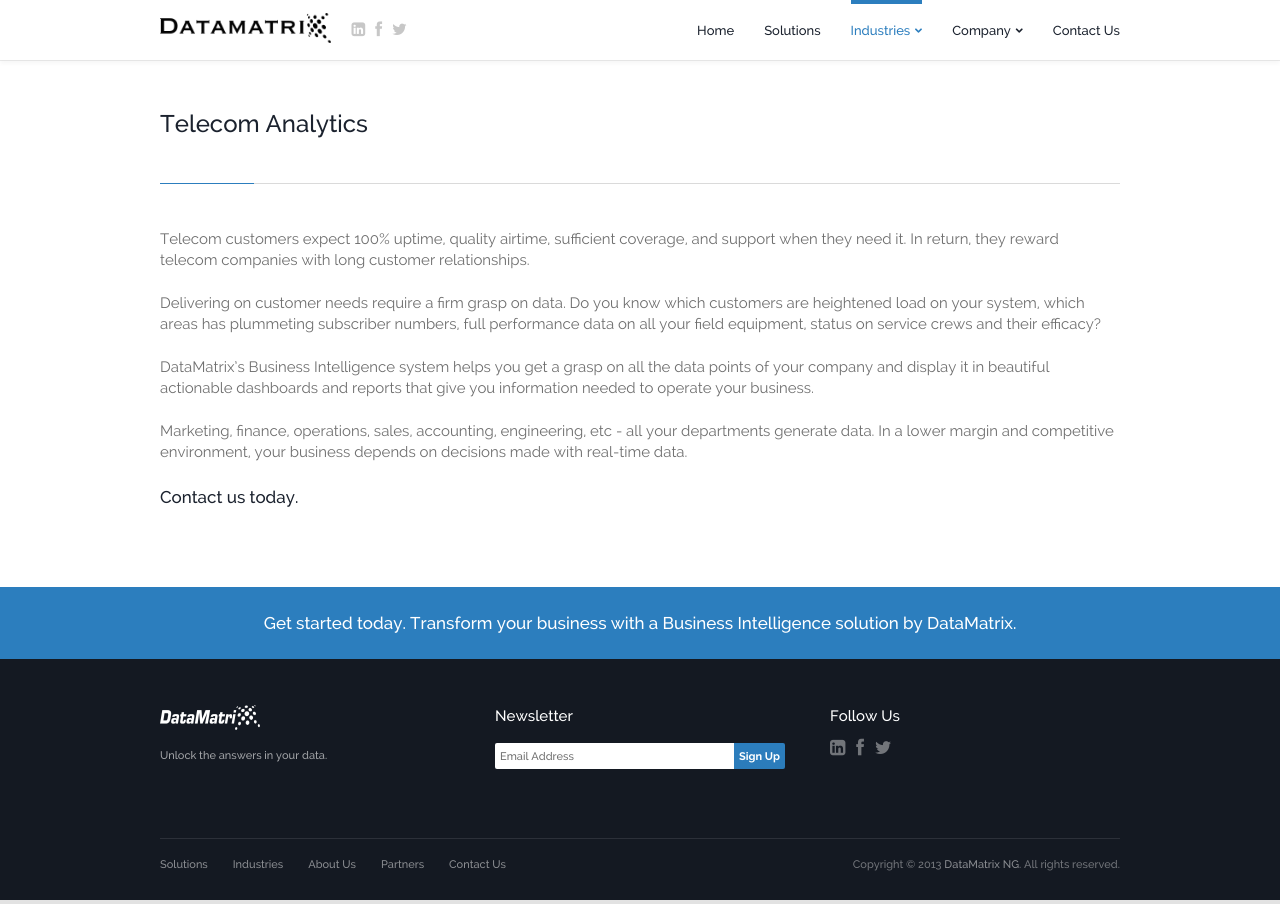
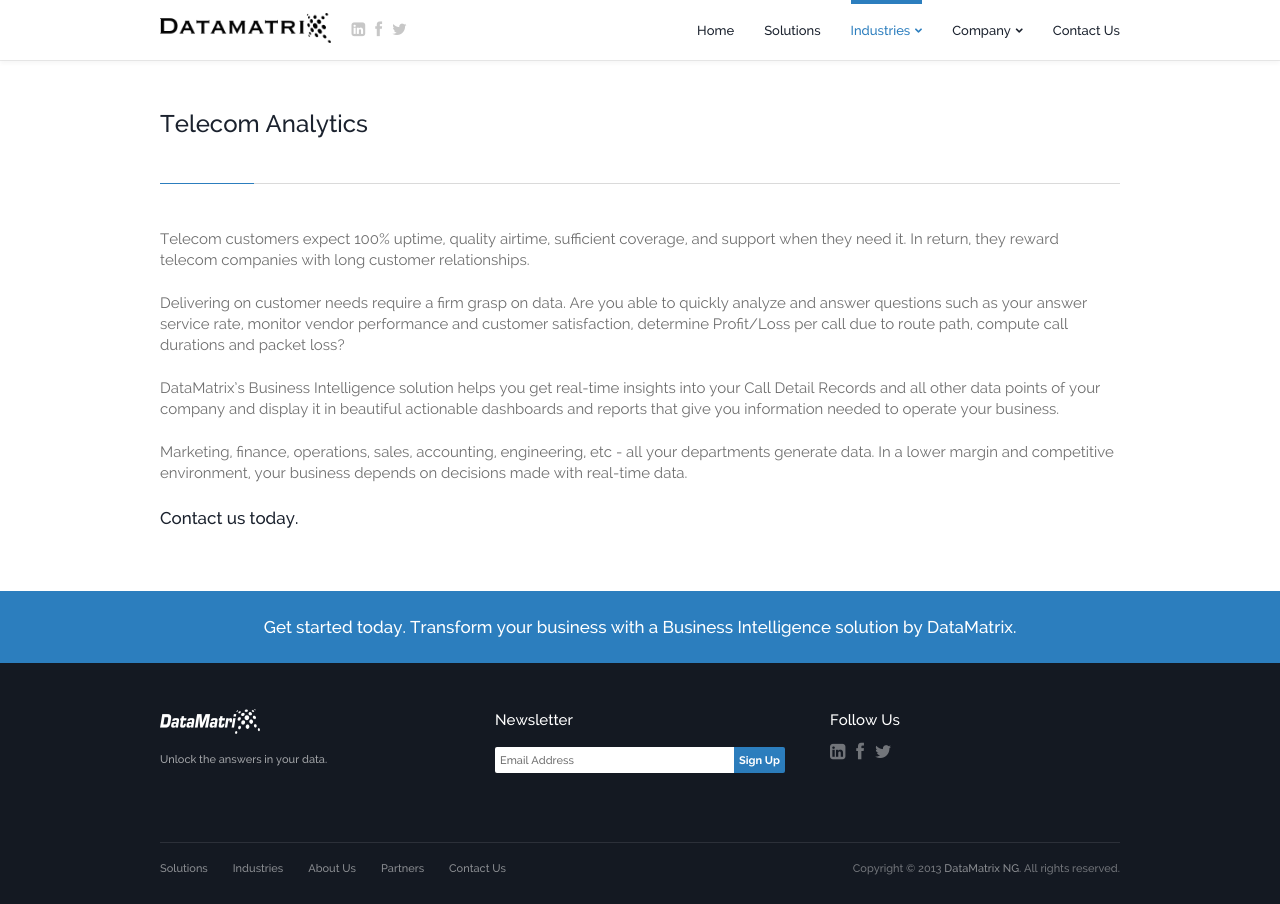
Before and after one commit to dtmtx/dtmtx.github.io, a Jekyll site: the page built from telecom.html, in a window 1280 px wide. Built offline with Jekyll 4.4.1, drawn with Linux system fonts in a browser that asks for light colours; Markdown is read by kramdown in place of the engine named in the settings.

Commit message:
content update

```diff
--- a/retail.html
+++ b/retail.html
@@ -20,7 +20,7 @@
 					<p>Ask yourself this. How many opportunities are you passing up by ignoring the details of your retail operation? Was the last uptick in sales due to your expensive promotion plan or was it due to seasonal demand? Which products typically sell out and when? What are the purchasing trends of your customers?</P>
 
 					<p>Having ready answers to questions like these prevent loss of potential profits. Data-driven retail outlets make better decisions, know their customers better, and consequently have happier and more loyal customers.
-					Without a substantial investment, DataMatrix can capture all the data points generated by your retail shop and use it to create beautiful and insightful dashboards and reports. Stop guessing about what things impact your business. Find that new product opportunities your customers are whispering about. Discover that profit-draining product your customers grumble about. Find the loopholes that might promote shrinkage and loss of inventory.</P>
+					Without a substantial investment, DataMatrix can capture all the data points generated by your retail business and use it to create beautiful and insightful dashboards and reports. Stop guessing about what things impact your business. Find that new product opportunities your customers are whispering about. Discover that profit-draining product your customers grumble about. Find the loopholes that might promote shrinkage and loss of inventory.</P>
 
 					<p>Data Matrix can help you utilize your data to streamline your operation. We can load all your information into our DataMart and provide you with comprehensive and actionable insights into your operation. With DataMatrix you can better strategize your marketing and sales efforts, make regulatory reporting a cinch, and smooth out volatility in key areas.</P>
 
--- a/telecom.html
+++ b/telecom.html
@@ -20,9 +20,11 @@
 
 					<p>Telecom customers expect 100% uptime, quality airtime, sufficient coverage, and support when they need it. In return, they reward telecom companies with long customer relationships.</p>
 
-					<p>Delivering on customer needs require a firm grasp on data. Do you know which customers are heightened load on your system, which areas has plummeting subscriber numbers, full performance data on all your field equipment, status on service crews and their efficacy? </p>
+					<p>Delivering on customer needs require a firm grasp on data. Are you able to quickly analyze and answer questions such as your answer service rate, monitor vendor performance and customer satisfaction, determine Profit/Loss per call due to route path, compute call durations and packet loss?
 
-					<p>DataMatrix’s Business Intelligence system helps you get a grasp on all the data points of your company and display it in beautiful actionable dashboards and reports that give you information needed to operate your business.</p>
+					<!--p>Do you know which customers are heightened load on your system, which areas has plummeting subscriber numbers, full performance data on all your field equipment, status on service crews and their efficacy? Additionally, </p-->
+
+					<p>DataMatrix’s Business Intelligence solution helps you get real-time insights into your Call Detail Records and all other data points of your company and display it in beautiful actionable dashboards and reports that give you information needed to operate your business.</p>
 
 					<p>Marketing, finance, operations, sales, accounting, engineering, etc - all your departments generate data. In a lower margin and competitive environment, your business depends on decisions made with real-time data.</p>
 
```
